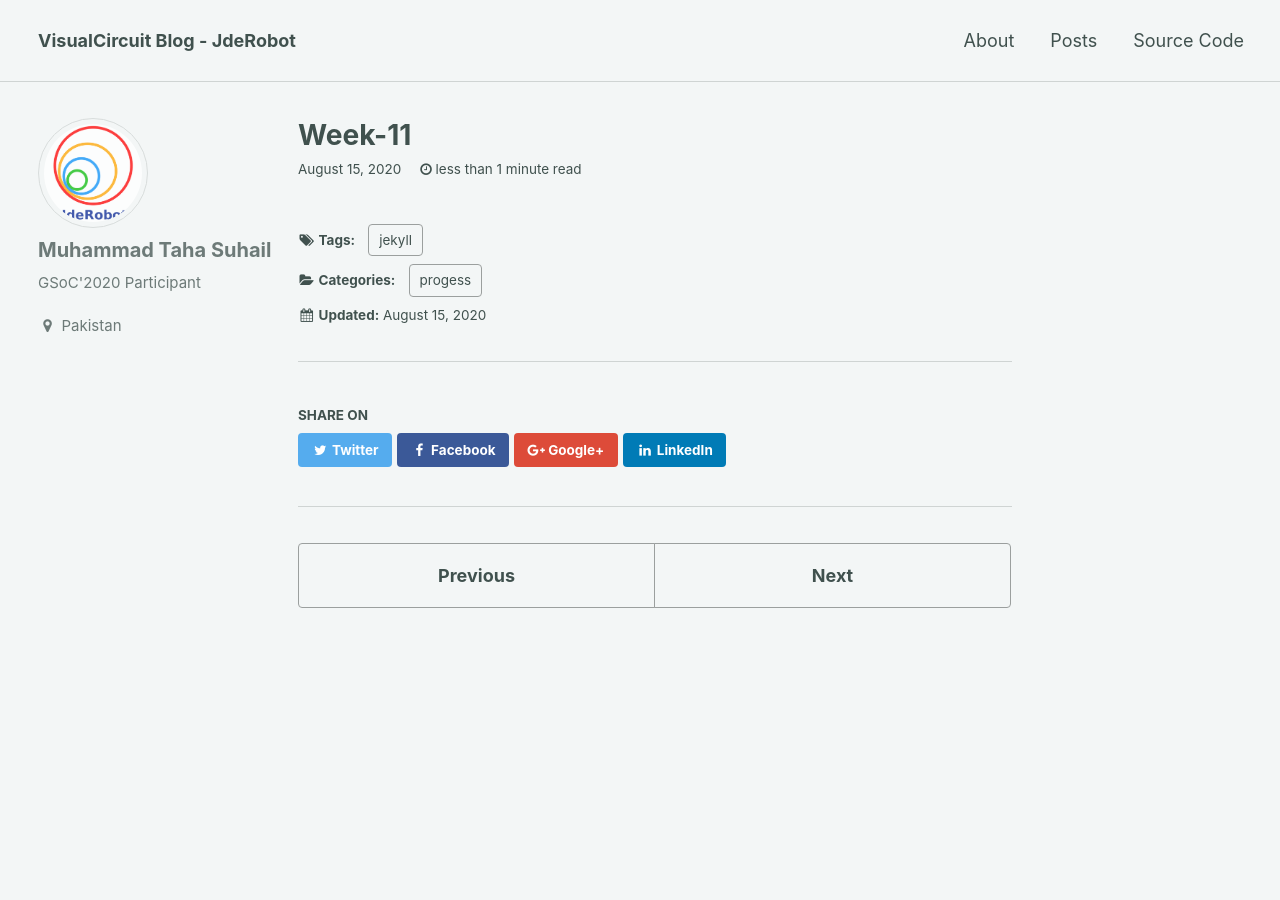
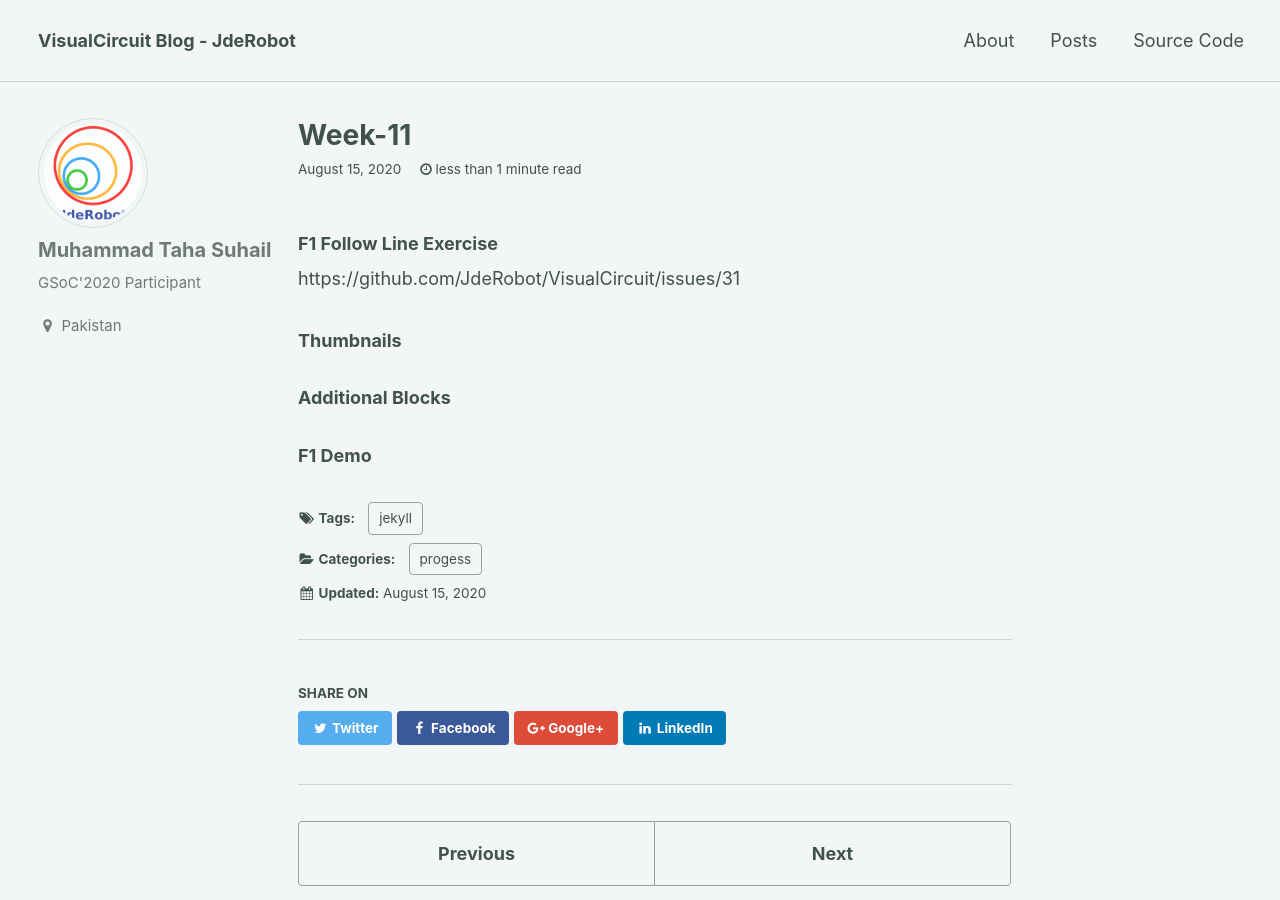
Before and after one commit to TheRoboticsClub/colab-gsoc2020-Muhammad_Taha, a Jekyll site: the page built from docs/_posts/2020-08-15-Week-11-GSoC.md, in a window 1280 px wide and 900 px high. Built offline with Jekyll 4.4.1, drawn with Linux system fonts in a browser that asks for light colours.

Commit message:
Update 2020-08-15-Week-11-GSoC.md

```diff
--- a/docs/_posts/2020-08-15-Week-11-GSoC.md
+++ b/docs/_posts/2020-08-15-Week-11-GSoC.md
@@ -4,3 +4,13 @@ date:   2020-08-15
 categories: progess
 tags: jekyll
 ---
+
+
+### F1 Follow Line Exercise
+https://github.com/JdeRobot/VisualCircuit/issues/31
+
+### Thumbnails
+
+### Additional Blocks
+
+### F1 Demo
```
